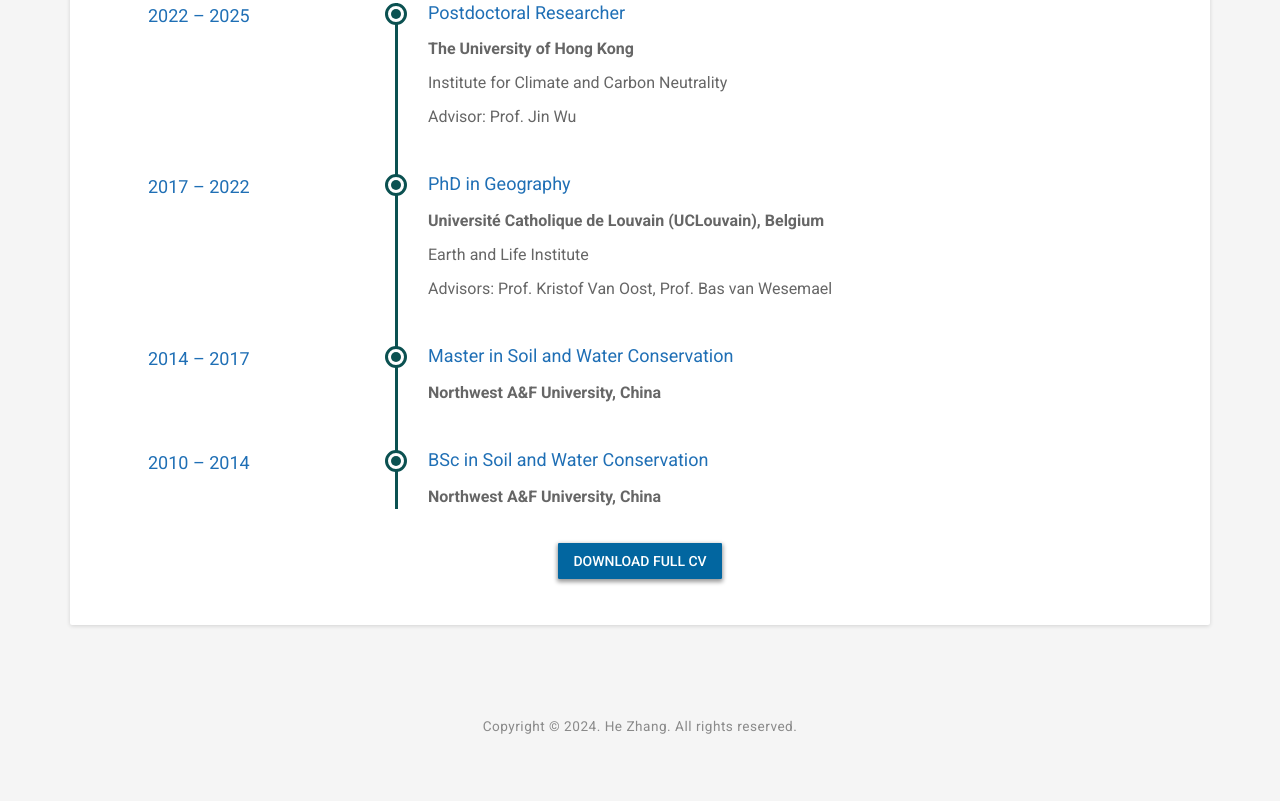
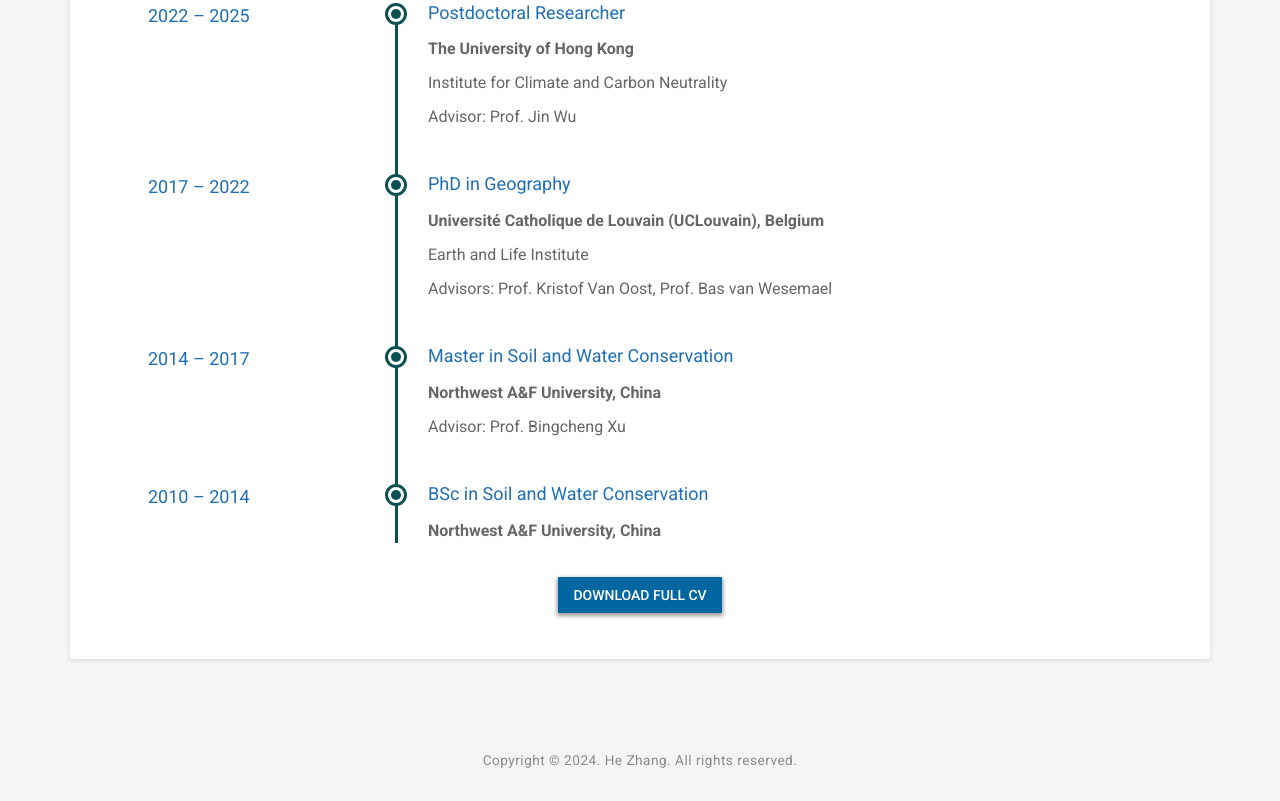
Before and after one commit to crane1024/hezhang, a plain HTML site: page index.html in a window 1280 px wide. Shown: the part 3229-4030 px from the top of the page. Before the commit the page ends 3996 px from the top, so only its background shows below. Drawn offline with Linux system fonts and the light colour scheme.

Commit message:
index.html

```diff
--- a/index.html
+++ b/index.html
@@ -279,6 +279,7 @@
 					</div>
 					<div class="job-desc">
 						<p><strong>Northwest A&F University, China</strong></p>
+						<p>Advisor: Prof. Bingcheng Xu</p>
 					</div>
 				</div>
                 <div class="item">
```
